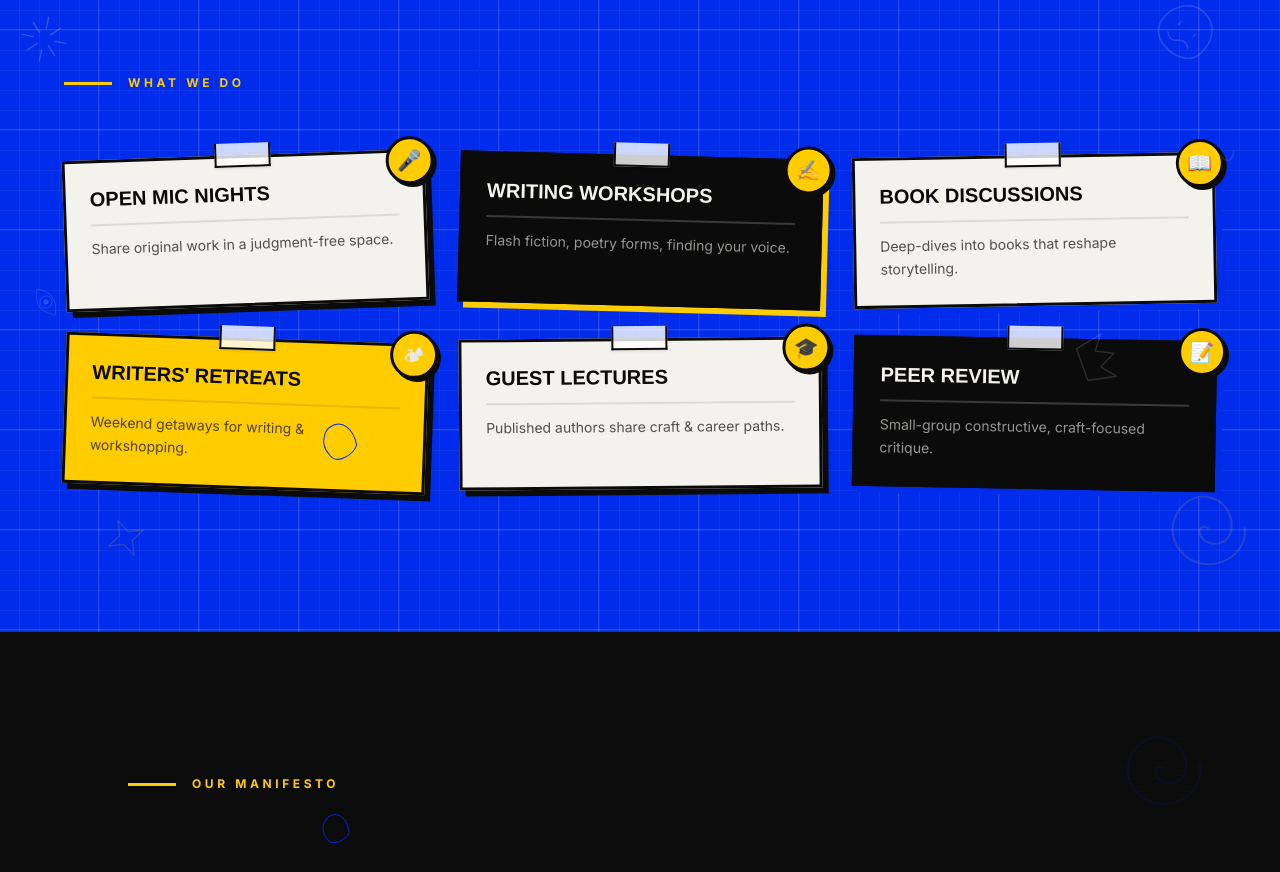
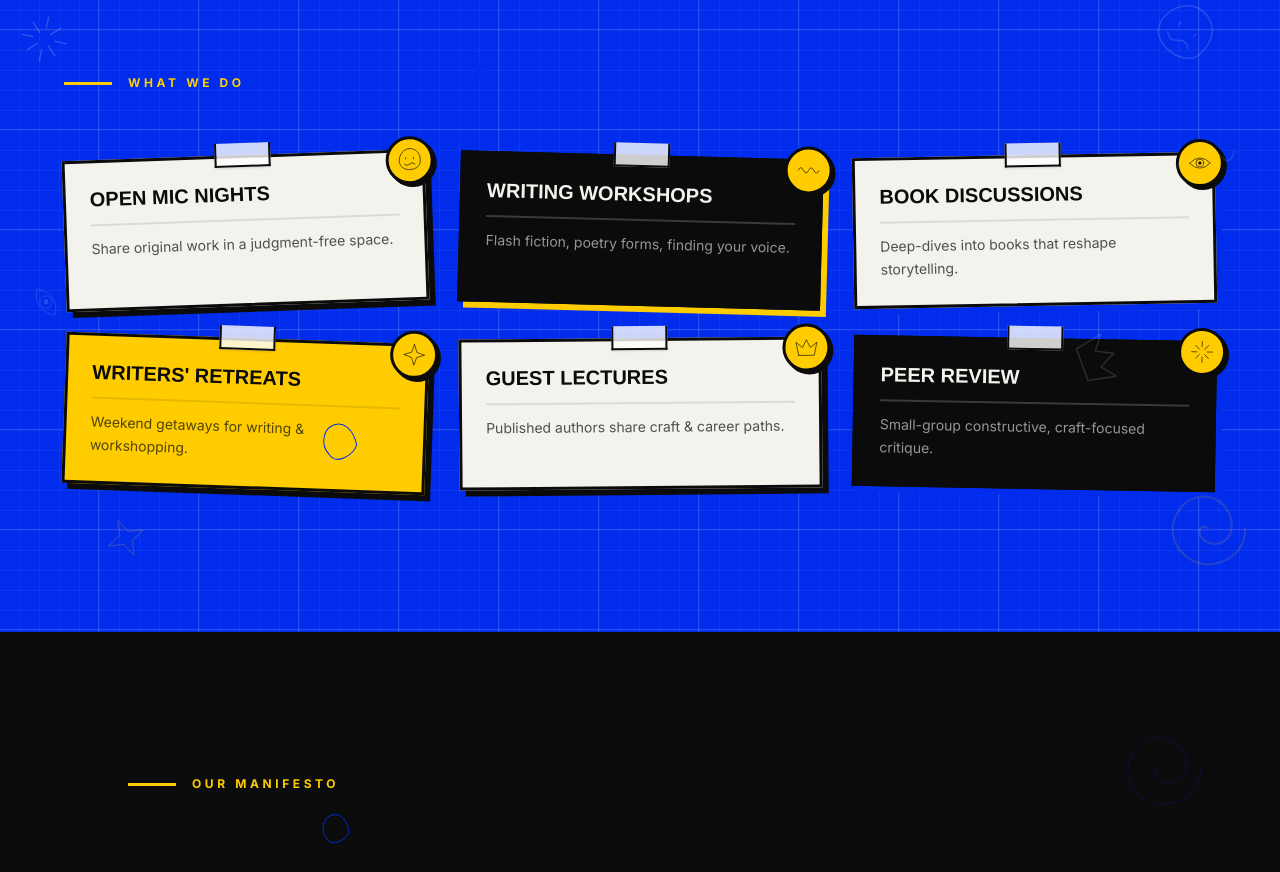
Before and after one commit to imagine1phoenix/inkinquills, a Next.js app: page /about in a window 1280 px wide. Shown: the part 3340-4212 px from the top of the page. Built offline with nearby package versions, Linux system fonts and the light colour scheme; a web font is replaced by a local one.

Commit message:
refactor: replace emoji stickers with custom doodle components in activity cards

```diff
--- a/src/app/about/page.tsx
+++ b/src/app/about/page.tsx
@@ -7,12 +7,12 @@ import { DoodleFace, DoodleStar, DoodleArrow, DoodleCrown, DoodleSpark, DoodleEy
 
 // ─── DATA ────────────────────────────────────────────
 const activities = [
-  { icon: "🎤", title: "Open Mic Nights", desc: "Share original work in a judgment-free space." },
-  { icon: "✍️", title: "Writing Workshops", desc: "Flash fiction, poetry forms, finding your voice." },
-  { icon: "📖", title: "Book Discussions", desc: "Deep-dives into books that reshape storytelling." },
-  { icon: "🏕", title: "Writers' Retreats", desc: "Weekend getaways for writing & workshopping." },
-  { icon: "🎓", title: "Guest Lectures", desc: "Published authors share craft & career paths." },
-  { icon: "📝", title: "Peer Review", desc: "Small-group constructive, craft-focused critique." },
+  { doodle: "face", title: "Open Mic Nights", desc: "Share original work in a judgment-free space." },
+  { doodle: "squiggle", title: "Writing Workshops", desc: "Flash fiction, poetry forms, finding your voice." },
+  { doodle: "eye", title: "Book Discussions", desc: "Deep-dives into books that reshape storytelling." },
+  { doodle: "star", title: "Writers' Retreats", desc: "Weekend getaways for writing & workshopping." },
+  { doodle: "crown", title: "Guest Lectures", desc: "Published authors share craft & career paths." },
+  { doodle: "spark", title: "Peer Review", desc: "Small-group constructive, craft-focused critique." },
 ];
 
 const founders = [
@@ -403,9 +403,14 @@ export default function AboutPage() {
                       className={`${bgColors[i]} border-[3px] border-midnight p-6 h-full relative`}
                       style={{ boxShadow: `6px 6px 0 ${shadowColors[i]}` }}
                     >
-                      {/* Emoji sticker */}
-                      <div className="absolute -top-4 -right-3 w-12 h-12 bg-metro-yellow border-[3px] border-midnight rounded-full flex items-center justify-center text-xl shadow-[3px_3px_0_var(--midnight)] z-10">
-                        {act.icon}
+                      {/* Doodle sticker */}
+                      <div className="absolute -top-4 -right-3 w-12 h-12 bg-metro-yellow border-[3px] border-midnight rounded-full flex items-center justify-center shadow-[3px_3px_0_var(--midnight)] z-10 p-2">
+                        {act.doodle === "face" && <DoodleFace className="w-full h-full text-midnight" delayIndex={0} />}
+                        {act.doodle === "squiggle" && <DoodleSquiggle className="w-full h-full text-midnight" delayIndex={0} />}
+                        {act.doodle === "eye" && <DoodleEye className="w-full h-full text-midnight" delayIndex={0} />}
+                        {act.doodle === "star" && <DoodleStar className="w-full h-full text-midnight" delayIndex={0} />}
+                        {act.doodle === "crown" && <DoodleCrown className="w-full h-full text-midnight" delayIndex={0} />}
+                        {act.doodle === "spark" && <DoodleSpark className="w-full h-full text-midnight" delayIndex={0} />}
                       </div>
 
                       <h3 className={`font-display text-xl font-black uppercase mb-3 pr-8 leading-tight ${textColors[i]}`}>
```
